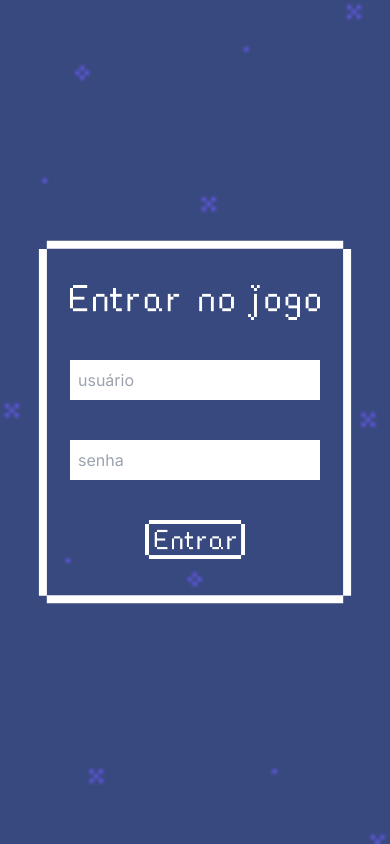
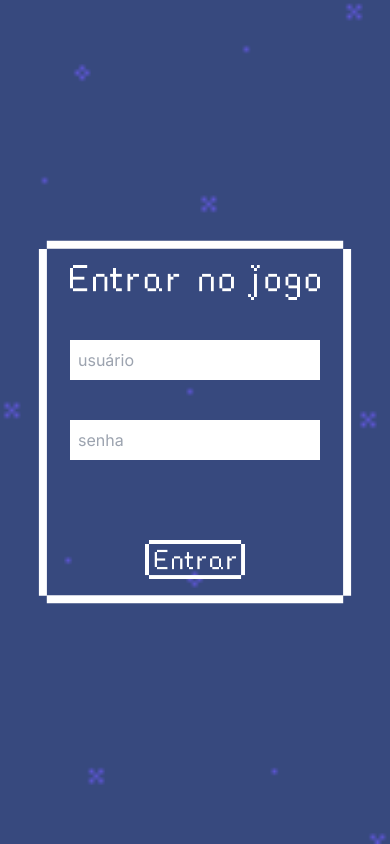
Before and after one commit to raissarossi/game, a Next.js app: page / in a window 390 px wide. Built offline with nearby package versions, Linux system fonts and the light colour scheme.

Commit message:
erros no deploy arrumados

```diff
--- a/src/app/page.tsx
+++ b/src/app/page.tsx
@@ -72,7 +72,7 @@ export default function page() {
           onClick={Verify}
           className="hover:translate-y-1"
         >
-          <Image src={enter} alt="Entrar no jogo" width={100} height={100} />
+          <Image src={enter} alt="Entrar button" width={100} height={100} className="mt-10 lg:mt-0"/>
         </button>
       </div>
       <svg className="absolute z-10 top-0 left-0 w-full h-full invisible lg:visible">
```
